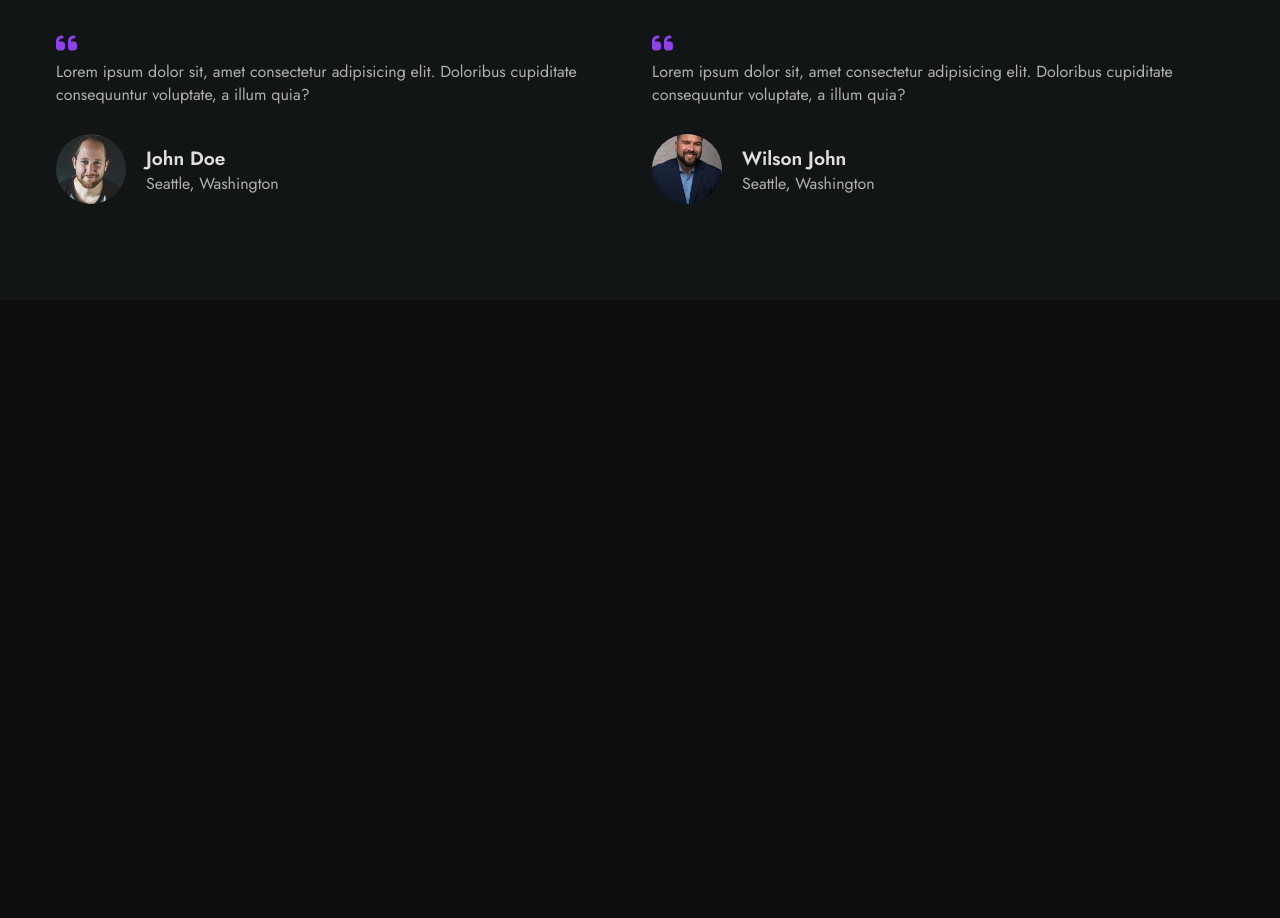
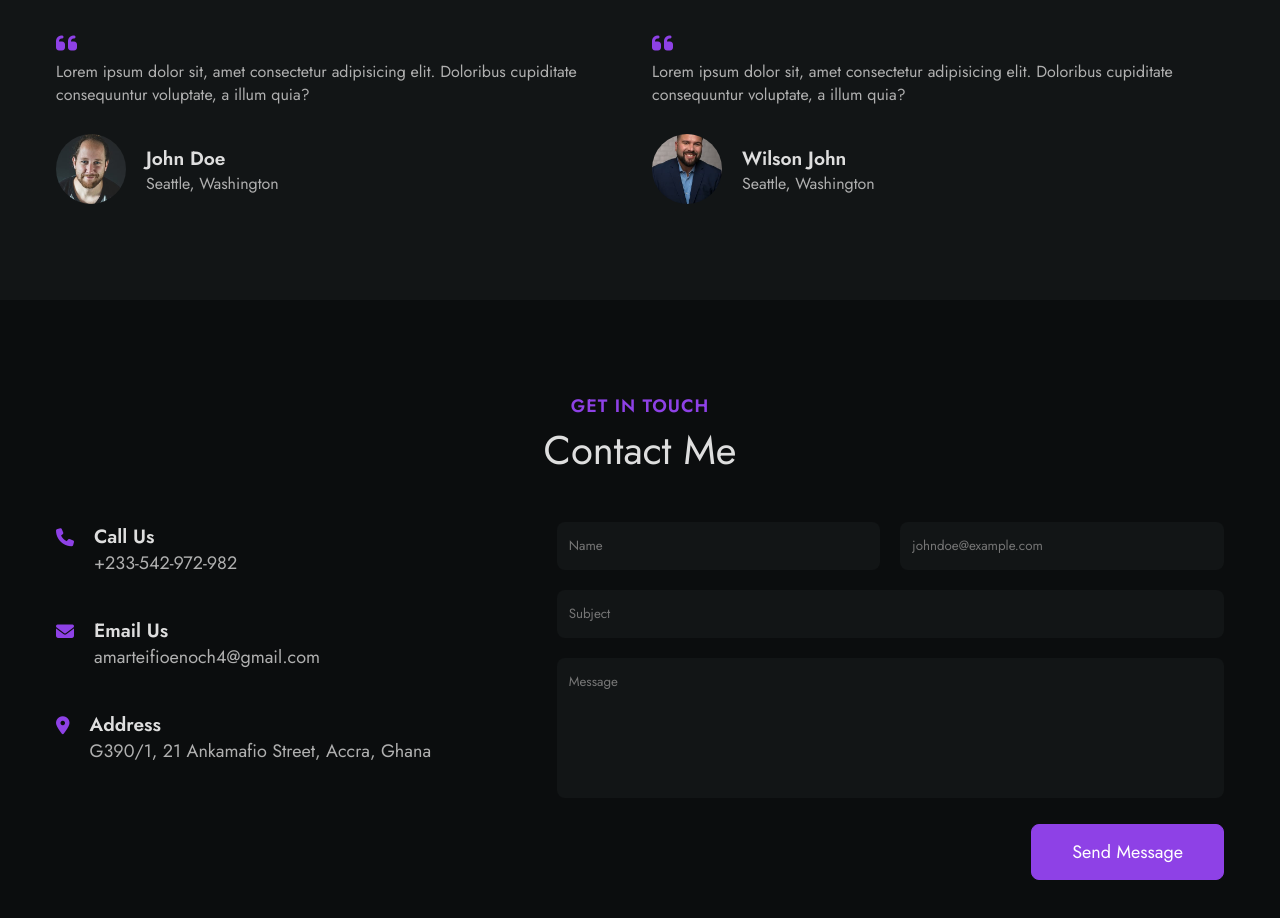
Before and after one commit to enoch-amart/enoch-amart, a plain HTML site: page index.html in a window 1280 px wide. Shown: the part 4752-5670 px from the top of the page. Before the commit the page ends 5052 px from the top, so only its background shows below. Drawn offline with Linux system fonts and the light colour scheme.

Commit message:
built the contact section

```diff
--- a/assets/css/styles.css
+++ b/assets/css/styles.css
@@ -654,7 +654,58 @@ img {
 }
 
 /*=============== CONTACT ===============*/
+.contact__container {
+  grid-template-columns: 5fr 7fr;
+  align-items: flex-start;
+}
 
+.contact__item {
+  display: flex;
+  align-items: flex-start;
+  column-gap: 1.25rem;
+}
+
+.contact__item:not(:last-child) {
+  margin-bottom: 2.5rem;
+}
+
+.contact__icon {
+  color: var(--first-color);
+  font-size: var(--large-font-size);
+  line-height: 1.8;
+}
+
+.contact__title {
+  font-size: var(--larger-font-size);
+}
+
+.contact__data {
+  font-size: var(--large-font-size);
+}
+
+.form__group {
+  display: grid;
+  grid-template-columns: repeat(2, 1fr);
+  column-gap: 1.25rem;
+}
+
+.input__control {
+  color: var(--text-color);
+  background-color: var(--container-color);
+  padding: 0.9rem 0.75rem;
+  width: 100%;
+  border-radius: 0.5rem;
+  margin-bottom: 1.25rem;
+}
+
+.textarea {
+  height: 140px;
+  resize: none;
+}
+
+.contact__btn {
+  float: right;
+}
 /*=============== FOOTER ===============*/
 
 /*=============== BREAKPOINTS ===============*/
--- a/index.html
+++ b/index.html
@@ -564,7 +564,72 @@
       </section>
 
       <!--==================== CONTACT ====================-->
-      <section class="contact" id="contact"></section>
+      <section class="contact section" id="contact">
+        <h2 class="section__title title-center" data-title="Get in touch">
+          Contact Me
+        </h2>
+        <div class="contact__container container grid">
+          <div class="contact__details">
+            <div class="contact__item">
+              <i class="fa-solid fa-phone contact__icon"></i>
+
+              <div>
+                <h3 class="contact__title">Call Us</h3>
+                <span class="contact__data">+233-542-972-982</span>
+              </div>
+            </div>
+            <div class="contact__item">
+              <i class="fa-solid fa-envelope contact__icon"></i>
+
+              <div>
+                <h3 class="contact__title">Email Us</h3>
+                <span class="contact__data">amarteifioenoch4@gmail.com</span>
+              </div>
+            </div>
+            <div class="contact__item">
+              <i class="fa-solid fa-location-dot contact__icon"></i>
+
+              <div>
+                <h3 class="contact__title">Address</h3>
+                <span class="contact__data"
+                  >G390/1, 21 Ankamafio Street, Accra, Ghana</span
+                >
+              </div>
+            </div>
+          </div>
+
+          <form action="" class="contact__form">
+            <div class="form__group">
+              <div class="form__input">
+                <input type="text" placeholder="Name" class="input__control" />
+              </div>
+              <div class="form__input">
+                <input
+                  type="email"
+                  placeholder="johndoe@example.com"
+                  class="input__control"
+                />
+              </div>
+            </div>
+
+            <div class="form__input">
+              <input type="text" placeholder="Subject" class="input__control" />
+            </div>
+            <div class="form__input">
+              <textarea
+                name=""
+                id=""
+                placeholder="Message"
+                cols="30"
+                rows="10"
+                class="input__control textarea"
+              ></textarea>
+            </div>
+
+            <button class="btn contact__btn">Send Message</button>
+          </form>
+        </div>
+      </section>
     </main>
 
     <!--==================== FOOTER ====================-->
```
Also changed, not shown: components/contact.html (added, +66 -0 lines).
